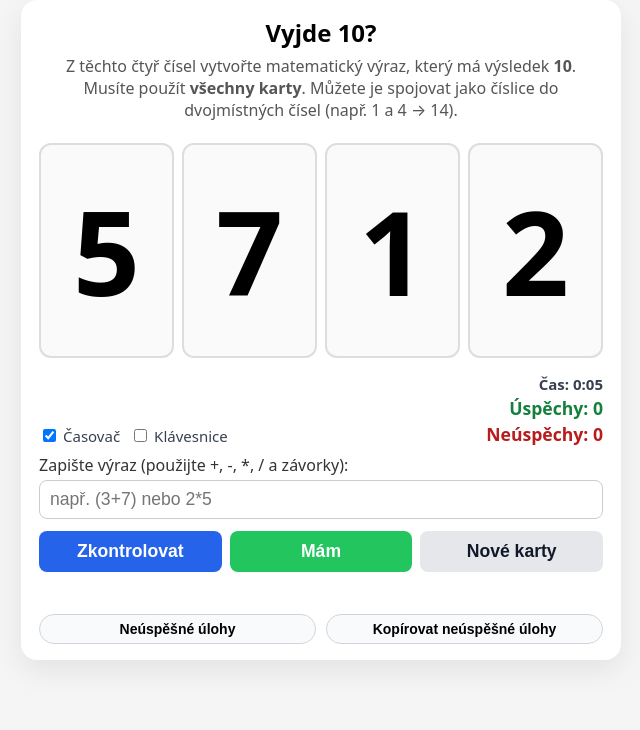
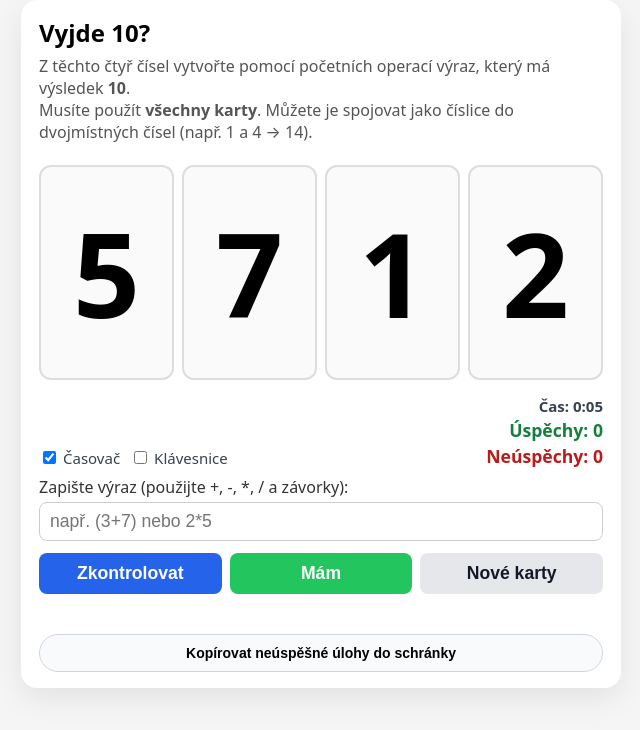
Before and after one commit to bohata-droid/Desitka, a plain HTML site: page index.html in a window 1280 px wide. Shown: the whole page, without its empty margins (319-959 px from the left). Drawn offline with Linux system fonts and the light colour scheme.

Commit message:
Update index.html

```diff
--- a/index.html
+++ b/index.html
@@ -44,7 +44,7 @@
       font-size: clamp(20px, 3vh, 28px);
       margin-top: 0;
       margin-bottom: 6px;
-      text-align: center;
+      text-align: left;
     }
 
     .subtitle {
@@ -52,7 +52,7 @@
       margin-bottom: 12px;
       color: #555;
       font-size: clamp(13px, 2vh, 16px);
-      text-align: center;
+      text-align: left;
     }
 
     /* === KARTY === */
@@ -69,6 +69,7 @@
       justify-content: space-between;
       margin: 10px 0 10px;
     }
+
 
     .card {
       flex: 1;
@@ -252,8 +253,8 @@
     }
 
     .message {
-      margin-top: 10px;
-      font-size: clamp(13px, 2vh, 16px);
+      margin: 10px;
+      font-size: clamp(13px, 4vh, 16px);
       min-height: 20px;
       text-align: center;
       flex: 0 0 auto;
@@ -268,17 +269,11 @@
     }
 
 
-    /* Kontejner pro tlačítka "Neúspěšné úlohy" a "Kopírovat neúspěšné úlohy" */
-.buttons-failed {
-  display: flex;
-  gap: 10px; /* mezera mezi tlačítky */
-  justify-content: center; /* vystředí tlačítka */
-  margin-top: 12px;
-}
 
 /* Tlačítka ve stejné velikosti jako ostatní tlačítka */
 .show-failed {
   font-size: clamp(12px, 2vh, 14px);
+  margin: 6px 0 0 0
   padding: 6px 10px;
   border-radius: 999px;
   border: 1px solid #d1d5db;
@@ -292,8 +287,8 @@
   <div class="game">
     <h1>Vyjde 10?</h1>
     <p class="subtitle">
-      Z těchto čtyř čísel vytvořte matematický výraz, který má výsledek <strong>10</strong>.<br>
-      Musíte použít <strong>všechny karty</strong>. Můžete je spojovat jako číslice do dvojmístných čísel (např. 1 a 4 → 14).
+      Z těchto čtyř čísel vytvořte pomocí početních operací výraz, který má výsledek&nbsp;<strong>10</strong>.<br>
+      Musíte použít <strong>všechny karty</strong>. Můžete je spojovat jako číslice do dvojmístných čísel (např.&nbsp;1&nbsp;a&nbsp;4&nbsp;→&nbsp;14).
     </p>
 
     <div class="cards-wrapper">
@@ -372,14 +367,8 @@
     </div>
 
     <div class="message" id="message"></div>
-
-    <!-- Přidáme novou div pro tlačítka, která budou vedle sebe -->
-      <div class="buttons-failed">
-        <button class="show-failed" id="showFailedBtn">Neúspěšné úlohy</button>
-        <button class="show-failed" id="copyFailedBtn">Kopírovat neúspěšné úlohy</button>
-      </div>
-
-  </div>
+      <button class="show-failed" id="copyFailedBtn">Kopírovat neúspěšné úlohy do schránky</button>
+    </div>
 
   <script>
     let currentCards = [];
@@ -668,7 +657,7 @@
       hideSuccessOverlay();
 
       if (!expr) {
-        msg.textContent = 'Napiš nějaký výraz.';
+        msg.textContent = 'Napište nějaký výraz.';
         msg.classList.add('error');
         return;
       }
@@ -844,7 +833,6 @@
       document.getElementById('checkBtn').addEventListener('click', checkExpression);
       document.getElementById('haveBtn').addEventListener('click', handleHaveClick);
       document.getElementById('newCardsBtn').addEventListener('click', handleNewCards);
-      document.getElementById('showFailedBtn').addEventListener('click', showFailedPuzzles);
       document.getElementById('copyFailedBtn').addEventListener('click', copyFailedPuzzles);
 
       document.getElementById('expression').addEventListener('keydown', (e) => {
```
